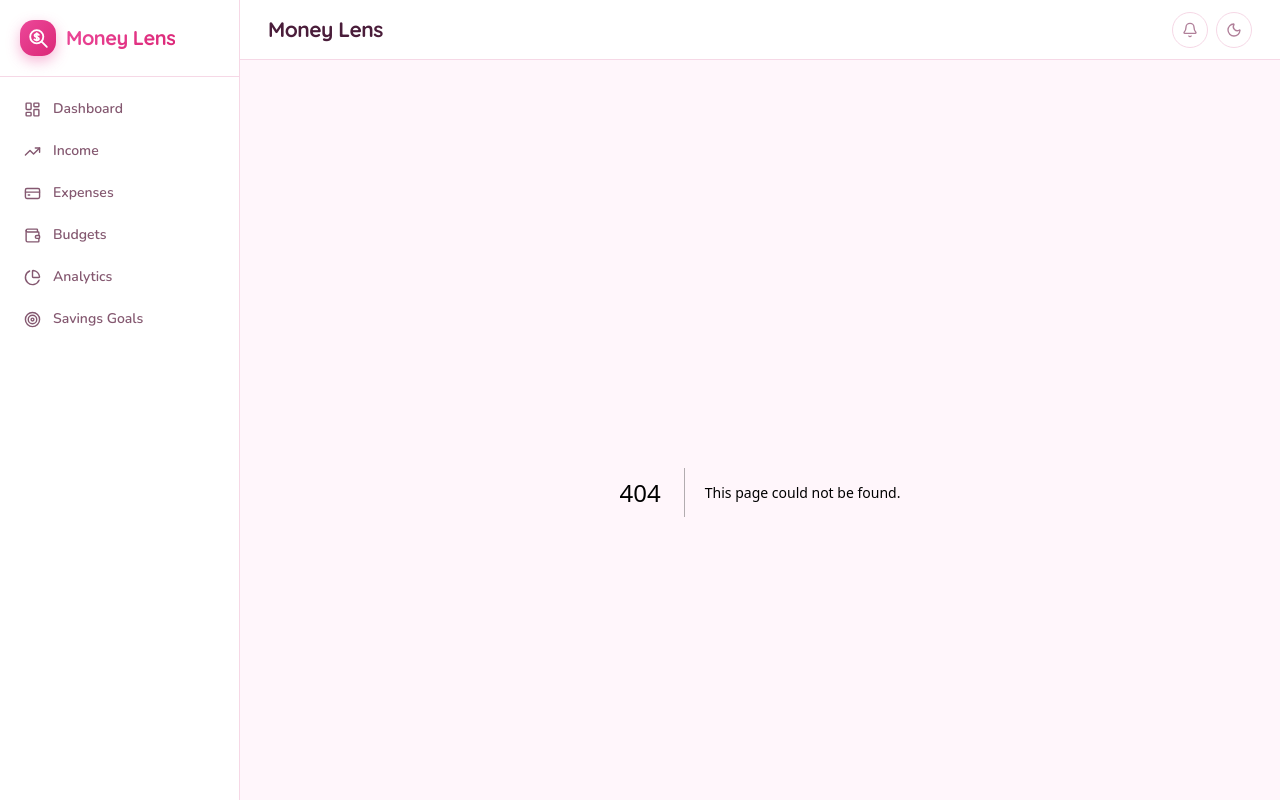
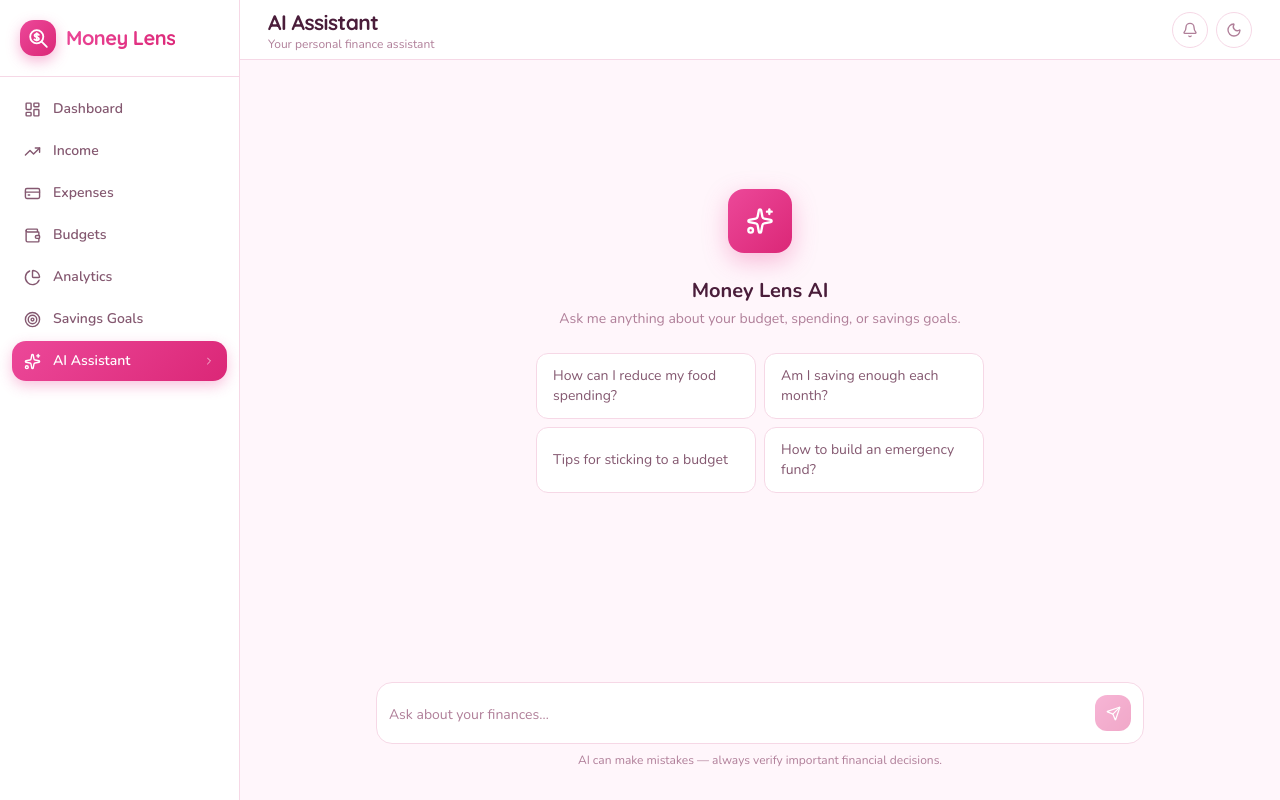
Before and after one commit to ls92-web/Budget-tracker, a Next.js app: page /ai in a window 1280 px wide. Before the commit this address had no page. Built offline with nearby package versions, Linux system fonts and the light colour scheme.

Commit message:
Add AI Assistant page with streaming chat
Re-adds the AI Assistant page with OpenRouter streaming, Money Lens pink theme,
suggestion cards, and server-side API route that keeps OPENROUTER_API_KEY hidden.

Co-Authored-By: Claude Sonnet 4.6 <noreply@anthropic.com>

```diff
--- /dev/null
+++ b/app/ai/page.tsx
@@ -0,0 +1,224 @@
+'use client'
+
+import { useState, useRef, useEffect } from 'react'
+import { Send, Sparkles, Bot, User } from 'lucide-react'
+
+interface Message {
+  role: 'user' | 'assistant'
+  content: string
+}
+
+const SUGGESTIONS = [
+  'How can I reduce my food spending?',
+  'Am I saving enough each month?',
+  'Tips for sticking to a budget',
+  'How to build an emergency fund?',
+]
+
+export default function AIPage() {
+  const [messages, setMessages] = useState<Message[]>([])
+  const [input, setInput] = useState('')
+  const [streaming, setStreaming] = useState(false)
+  const bottomRef = useRef<HTMLDivElement>(null)
+  const textareaRef = useRef<HTMLTextAreaElement>(null)
+
+  useEffect(() => {
+    bottomRef.current?.scrollIntoView({ behavior: 'smooth' })
+  }, [messages])
+
+  async function send(text: string) {
+    const userMsg: Message = { role: 'user', content: text }
+    const next = [...messages, userMsg]
+    setMessages(next)
+    setInput('')
+    setStreaming(true)
+
+    // Add an empty assistant message we'll fill in
+    setMessages(prev => [...prev, { role: 'assistant', content: '' }])
+
+    try {
+      const res = await fetch('/api/chat', {
+        method: 'POST',
+        headers: { 'Content-Type': 'application/json' },
+        body: JSON.stringify({ messages: next }),
+      })
+
+      if (!res.ok || !res.body) {
+        const err = await res.json().catch(() => ({ error: 'Request failed' }))
+        setMessages(prev => [
+          ...prev.slice(0, -1),
+          { role: 'assistant', content: `Sorry, something went wrong: ${err.error ?? 'unknown error'}` },
+        ])
+        return
+      }
+
+      const reader = res.body.getReader()
+      const decoder = new TextDecoder()
+      let assistantText = ''
+
+      while (true) {
+        const { done, value } = await reader.read()
+        if (done) break
+
+        const chunk = decoder.decode(value, { stream: true })
+        const lines = chunk.split('\n')
+
+        for (const line of lines) {
+          if (!line.startsWith('data: ')) continue
+          const data = line.slice(6).trim()
+          if (data === '[DONE]') break
+          try {
+            const json = JSON.parse(data)
+            const delta = json.choices?.[0]?.delta?.content ?? ''
+            assistantText += delta
+            setMessages(prev => [
+              ...prev.slice(0, -1),
+              { role: 'assistant', content: assistantText },
+            ])
+          } catch {
+            // skip malformed chunks
+          }
+        }
+      }
+    } finally {
+      setStreaming(false)
+      textareaRef.current?.focus()
+    }
+  }
+
+  function handleSubmit(e: React.FormEvent) {
+    e.preventDefault()
+    const text = input.trim()
+    if (!text || streaming) return
+    send(text)
+  }
+
+  function handleKeyDown(e: React.KeyboardEvent<HTMLTextAreaElement>) {
+    if (e.key === 'Enter' && !e.shiftKey) {
+      e.preventDefault()
+      handleSubmit(e as unknown as React.FormEvent)
+    }
+  }
+
+  return (
+    <div className="flex flex-col h-[calc(100vh-8rem)] lg:h-[calc(100vh-4rem)] max-w-3xl mx-auto">
+      {/* Messages area */}
+      <div className="flex-1 overflow-y-auto py-4 space-y-4">
+        {messages.length === 0 ? (
+          <div className="flex flex-col items-center justify-center h-full gap-6 text-center px-4">
+            <div
+              className="w-16 h-16 rounded-2xl flex items-center justify-center"
+              style={{ background: 'linear-gradient(135deg,#ec4899,#db2777)', boxShadow: '0 8px 24px rgba(236,72,153,.35)' }}
+            >
+              <Sparkles size={28} className="text-white" />
+            </div>
+            <div>
+              <h2 className="text-xl font-bold mb-1" style={{ color: 'var(--text-primary)' }}>
+                Money Lens AI
+              </h2>
+              <p className="text-sm" style={{ color: 'var(--text-muted)' }}>
+                Ask me anything about your budget, spending, or savings goals.
+              </p>
+            </div>
+            <div className="grid grid-cols-1 sm:grid-cols-2 gap-2 w-full max-w-md">
+              {SUGGESTIONS.map(s => (
+                <button
+                  key={s}
+                  onClick={() => send(s)}
+                  className="text-left px-4 py-3 rounded-xl text-sm border transition-colors hover:border-pink-400"
+                  style={{
+                    background: 'var(--bg-secondary)',
+                    border: '1px solid var(--border)',
+                    color: 'var(--text-secondary)',
+                  }}
+                >
+                  {s}
+                </button>
+              ))}
+            </div>
+          </div>
+        ) : (
+          messages.map((msg, i) => (
+            <div
+              key={i}
+              className={`flex gap-3 ${msg.role === 'user' ? 'flex-row-reverse' : 'flex-row'}`}
+            >
+              {/* Avatar */}
+              <div
+                className="w-8 h-8 rounded-xl flex items-center justify-center flex-shrink-0 mt-0.5"
+                style={
+                  msg.role === 'assistant'
+                    ? { background: 'linear-gradient(135deg,#ec4899,#db2777)' }
+                    : { background: 'var(--bg-tertiary)' }
+                }
+              >
+                {msg.role === 'assistant'
+                  ? <Bot size={15} className="text-white" />
+                  : <User size={15} style={{ color: 'var(--text-secondary)' }} />
+                }
+              </div>
+
+              {/* Bubble */}
+              <div
+                className="max-w-[78%] px-4 py-3 rounded-2xl text-sm leading-relaxed"
+                style={
+                  msg.role === 'user'
+                    ? {
+                        background: 'linear-gradient(135deg,#ec4899,#db2777)',
+                        color: '#fff',
+                        borderBottomRightRadius: '4px',
+                      }
+                    : {
+                        background: 'var(--bg-secondary)',
+                        border: '1px solid var(--border)',
+                        color: 'var(--text-primary)',
+                        borderBottomLeftRadius: '4px',
+                      }
+                }
+              >
+                {msg.content || (
+                  <span className="flex gap-1 items-center h-4">
+                    <span className="w-1.5 h-1.5 rounded-full bg-pink-400 animate-bounce" style={{ animationDelay: '0ms' }} />
+                    <span className="w-1.5 h-1.5 rounded-full bg-pink-400 animate-bounce" style={{ animationDelay: '150ms' }} />
+                    <span className="w-1.5 h-1.5 rounded-full bg-pink-400 animate-bounce" style={{ animationDelay: '300ms' }} />
+                  </span>
+                )}
+              </div>
+            </div>
+          ))
+        )}
+        <div ref={bottomRef} />
+      </div>
+
+      {/* Input bar */}
+      <form
+        onSubmit={handleSubmit}
+        className="flex items-end gap-2 p-3 rounded-2xl border"
+        style={{ background: 'var(--bg-secondary)', borderColor: 'var(--border)' }}
+      >
+        <textarea
+          ref={textareaRef}
+          value={input}
+          onChange={e => setInput(e.target.value)}
+          onKeyDown={handleKeyDown}
+          placeholder="Ask about your finances…"
+          rows={1}
+          disabled={streaming}
+          className="flex-1 resize-none bg-transparent text-sm outline-none leading-relaxed py-1"
+          style={{ color: 'var(--text-primary)', maxHeight: '120px' }}
+        />
+        <button
+          type="submit"
+          disabled={!input.trim() || streaming}
+          className="w-9 h-9 rounded-xl flex items-center justify-center flex-shrink-0 transition-opacity disabled:opacity-40"
+          style={{ background: 'linear-gradient(135deg,#ec4899,#db2777)' }}
+        >
+          <Send size={15} className="text-white" />
+        </button>
+      </form>
+      <p className="text-center text-xs mt-2" style={{ color: 'var(--text-muted)' }}>
+        AI can make mistakes — always verify important financial decisions.
+      </p>
+    </div>
+  )
+}
--- /dev/null
+++ b/app/api/chat/route.ts
@@ -0,0 +1,48 @@
+import { NextRequest } from 'next/server'
+
+export async function POST(request: NextRequest) {
+  const { messages } = await request.json()
+
+  const apiKey = process.env.OPENROUTER_API_KEY
+  if (!apiKey) {
+    return Response.json({ error: 'AI assistant not configured' }, { status: 503 })
+  }
+
+  const response = await fetch('https://openrouter.ai/api/v1/chat/completions', {
+    method: 'POST',
+    headers: {
+      'Authorization': `Bearer ${apiKey}`,
+      'Content-Type': 'application/json',
+      'HTTP-Referer': 'https://money-lens.vercel.app',
+      'X-Title': 'Money Lens',
+    },
+    body: JSON.stringify({
+      model: 'openai/gpt-oss-120b:free',
+      stream: true,
+      messages: [
+        {
+          role: 'system',
+          content: `You are a friendly personal finance assistant built into Money Lens, a budgeting app for Kuwait.
+Help users understand their spending, improve budgets, reach savings goals, and make smarter financial decisions.
+Currency is KWD (Kuwaiti Dinar) with 3 decimal places. Keep answers concise and actionable.
+Do not give investment advice. You can help with budgeting, saving, spending habits, and financial planning.`,
+        },
+        ...messages,
+      ],
+    }),
+  })
+
+  if (!response.ok) {
+    const err = await response.text()
+    return Response.json({ error: err }, { status: response.status })
+  }
+
+  // Pipe the OpenRouter SSE stream straight to the client
+  return new Response(response.body, {
+    headers: {
+      'Content-Type': 'text/event-stream',
+      'Cache-Control': 'no-cache',
+      'Connection': 'keep-alive',
+    },
+  })
+}
--- a/components/layout/Header.tsx
+++ b/components/layout/Header.tsx
@@ -11,7 +11,7 @@ const PAGE_TITLES: Record<string, [string, string]> = {
   '/budgets': ['Budgets', 'Track spending against your limits'],
   '/analytics': ['Analytics', 'Spending trends & insights'],
   '/savings': ['Savings Goals', 'Track your goals'],
-
+  '/ai': ['AI Assistant', 'Your personal finance assistant'],
 }
 
 export default function Header({ onMenuClick }: { onMenuClick: () => void }) {
--- a/components/layout/Sidebar.tsx
+++ b/components/layout/Sidebar.tsx
@@ -4,7 +4,7 @@ import Link from 'next/link'
 import { usePathname } from 'next/navigation'
 import {
   LayoutDashboard, TrendingUp, CreditCard, PieChart,
-  Target, Wallet, X, ChevronRight
+  Target, Wallet, X, ChevronRight, Sparkles
 } from 'lucide-react'
 import { cn } from '@/lib/utils'
 
@@ -15,6 +15,7 @@ const NAV_ITEMS = [
   { href: '/budgets', label: 'Budgets', icon: Wallet },
   { href: '/analytics', label: 'Analytics', icon: PieChart },
   { href: '/savings', label: 'Savings Goals', icon: Target },
+  { href: '/ai', label: 'AI Assistant', icon: Sparkles },
 ]
 
 interface SidebarProps {
```
